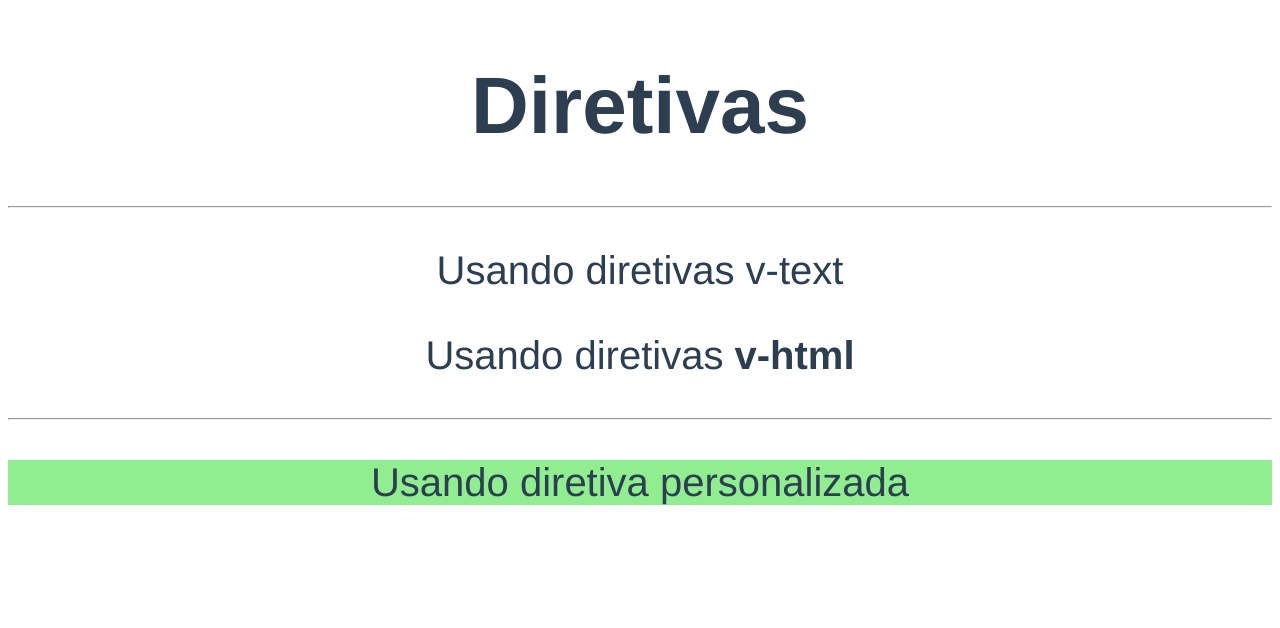
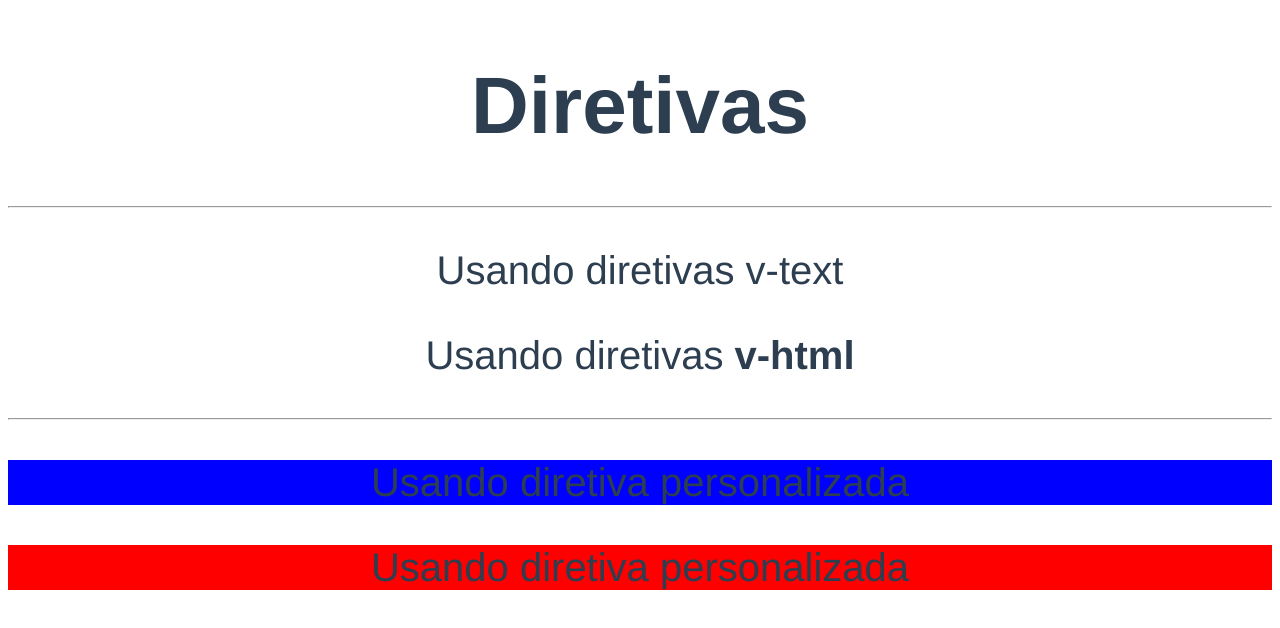
Before and after one commit to franciscojml/curso-vue, a Vue app in the folder diretivas/diretivas-exercicios/: page / in a window 1280 px wide. Shown: the top 628 px of the page. Built offline with nearby package versions, Linux system fonts and the light colour scheme.

Commit message:
passando valor para diretiva personalizada

```diff
--- a/diretivas/diretivas-exercicios/src/App.vue
+++ b/diretivas/diretivas-exercicios/src/App.vue
@@ -5,13 +5,18 @@
 		<p v-text="'Usando diretivas v-text'"></p>
 		<p v-html="'Usando diretivas <strong>v-html</strong>'"></p>
 		<hr/>
-		<p v-destaque>Usando diretiva personalizada</p>
+		<p v-destaque="'blue'">Usando diretiva personalizada</p>
+		<p v-destaque="cor">Usando diretiva personalizada</p>
 	</div>
 </template>
 
 <script>
 export default {
-
+	data(){
+		return{
+			cor: 'red'
+		}
+	}
 }
 </script>
 
--- a/diretivas/diretivas-exercicios/src/main.js
+++ b/diretivas/diretivas-exercicios/src/main.js
@@ -4,8 +4,9 @@ import App from './App.vue'
 Vue.config.productionTip = false
 
 Vue.directive('destaque', {
-	bind(el){
-		el.style.background = 'lightgreen'
+	bind(el, binding){
+		//el.style.background = 'lightgreen'
+		el.style.background = binding.value
 	}
 })
 
```
